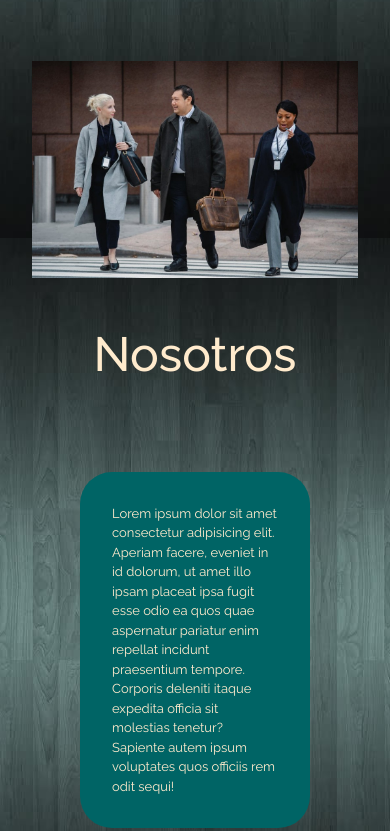
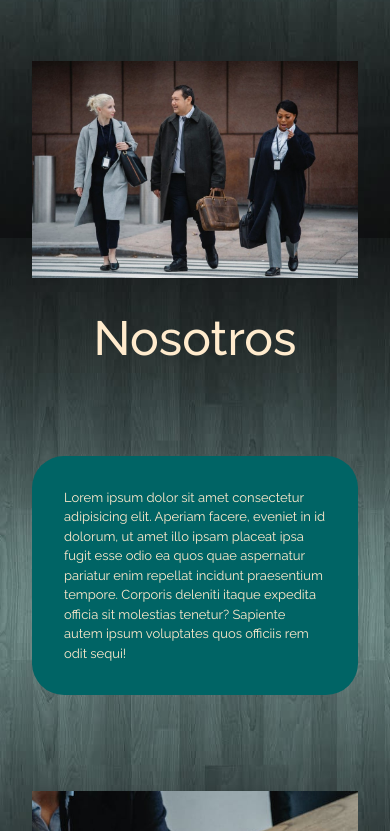
Before and after one commit to Manubs00000/Estudio-Juridico-Gutierrez-Y-Pozzetta, a plain HTML site: page pages/nosotros.html in a window 390 px wide. Shown: the part 606-1437 px from the top of the page. Drawn offline with nearby package versions, Linux system fonts and the light colour scheme.

Commit message:
Saque el padding de nosotros, Preentrega2 finalizada completamente

```diff
--- a/css/style.css
+++ b/css/style.css
@@ -445,7 +445,8 @@ header {
 @media (max-width: 700px) {
     .abogados img{
         max-width: 100%;
-        height: auto
+        height: auto;
+        padding-bottom: 2rem;
     }
 }
 
@@ -453,6 +454,8 @@ header {
     .nosotros-N1{
         display: flex;
         flex-wrap: wrap;
+        padding: 0%;
+        padding-bottom: 2rem;
     }
 }
 
```
